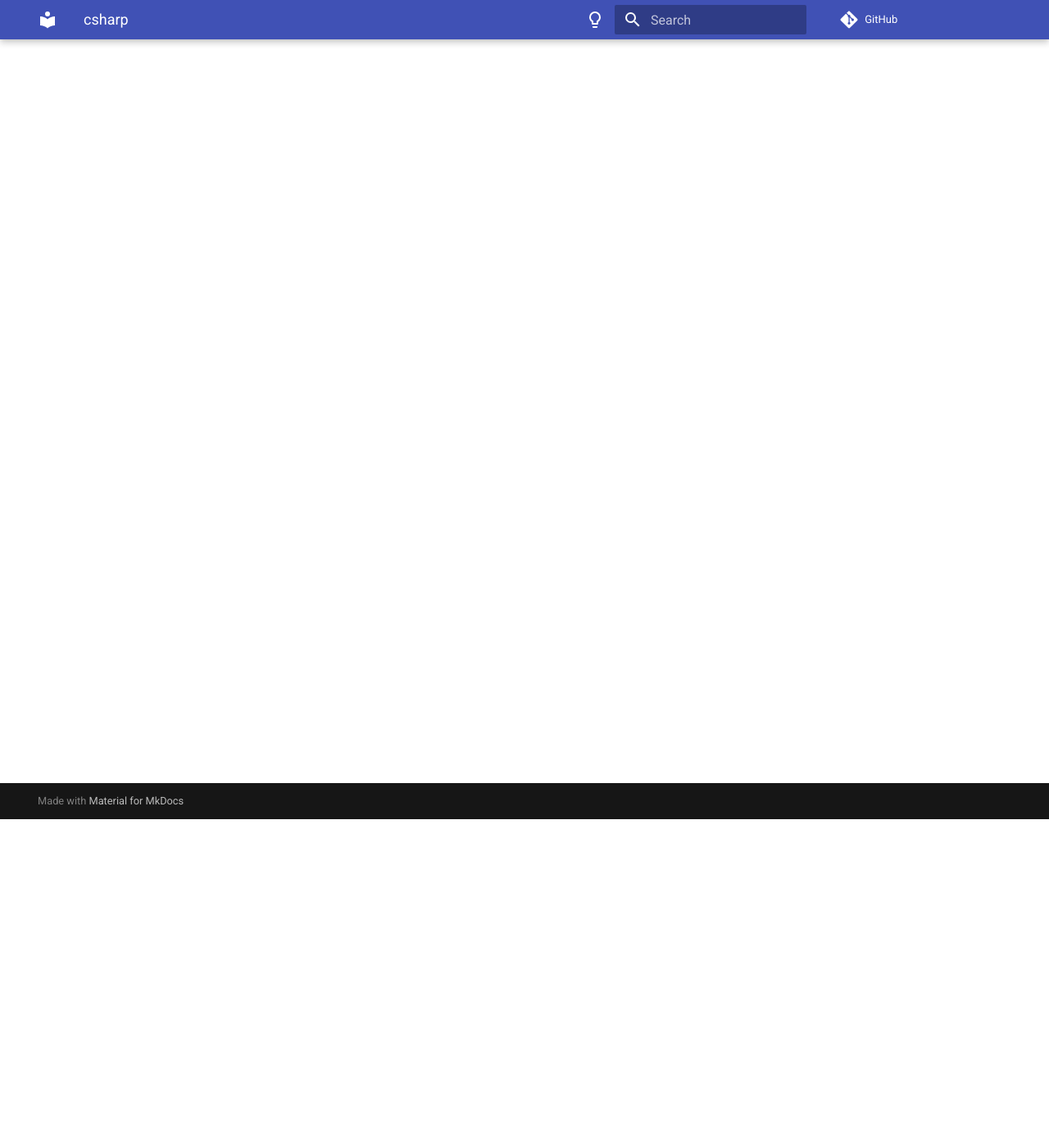
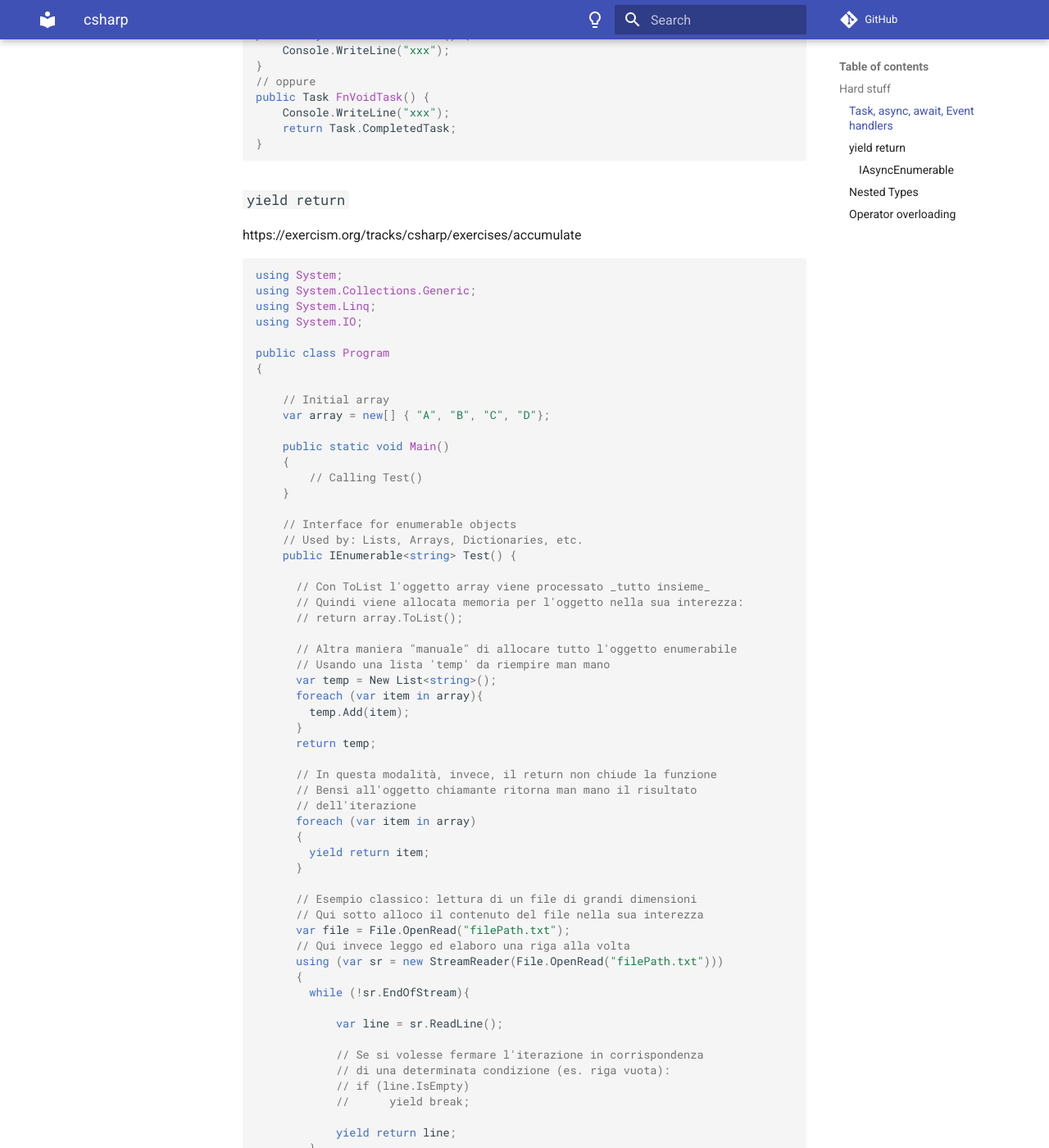
Before and after one commit to sannae/the-notebook, an MkDocs documentation site: the page built from docs/langs/csharp.md, in a window 1280 px wide and 1400 px high, scrolled down 401 px. Shown: the whole window at 82% size. Built offline with MkDocs 1.6.1 and Material for MkDocs 9.7.7, drawn with Linux system fonts in a browser that asks for light colours; comment, search, counter and statistics services are not loaded; some of the changed text lies outside the part shown.

Commit message:
added notes in csharp

````diff
--- a/docs/langs/csharp.md
+++ b/docs/langs/csharp.md
@@ -1,13 +1,216 @@
 # csharp
 
-<!--
+## Hard stuff
 
-## Yield
+### `Task`, `async`, `await`, Event handlers
+
+* Per metodi `void`:
+
+```csharp
+// Standard
+public void FnVoid() { }
+// il prefisso async permette di usare await all'interno del metodo
+public async Task FnVoidTask() {
+	Console.WriteLine("xxx");
+}
+// oppure
+public Task FnVoidTask() {
+	Console.WriteLine("xxx");
+	return Task.CompletedTask;
+}
+```
+
+### `yield return`
 
 https://exercism.org/tracks/csharp/exercises/accumulate
 
-## Nested Types
+```csharp
+using System;
+using System.Collections.Generic;
+using System.Linq;
+using System.IO;
 
+public class Program
+{
 
+    // Initial array
+    var array = new[] { "A", "B", "C", "D"};
 
--->
+    public static void Main()
+    {
+        // Calling Test()
+    }
+
+    // Interface for enumerable objects
+    // Used by: Lists, Arrays, Dictionaries, etc.
+    public IEnumerable<string> Test() {
+
+      // Con ToList l'oggetto array viene processato _tutto insieme_
+      // Quindi viene allocata memoria per l'oggetto nella sua interezza:
+      // return array.ToList();
+
+      // Altra maniera "manuale" di allocare tutto l'oggetto enumerabile
+      // Usando una lista 'temp' da riempire man mano
+      var temp = New List<string>();
+      foreach (var item in array){
+        temp.Add(item);
+      }
+      return temp;
+
+      // In questa modalità, invece, il return non chiude la funzione
+      // Bensì all'oggetto chiamante ritorna man mano il risultato
+      // dell'iterazione
+      foreach (var item in array)
+      {
+        yield return item;
+      }
+
+      // Esempio classico: lettura di un file di grandi dimensioni
+      // Qui sotto alloco il contenuto del file nella sua interezza
+      var file = File.OpenRead("filePath.txt");
+      // Qui invece leggo ed elaboro una riga alla volta
+      using (var sr = new StreamReader(File.OpenRead("filePath.txt")))
+      {
+        while (!sr.EndOfStream){
+
+            var line = sr.ReadLine();
+
+            // Se si volesse fermare l'iterazione in corrispondenza
+            // di una determinata condizione (es. riga vuota):
+            // if (line.IsEmpty)
+            //      yield break;
+
+            yield return line;
+        }
+      }
+    }
+
+    // Vari modi per consumare un enumerable
+    public void TestConsumeEnumerable() {
+      var enumerable = Test();
+
+      // ToArray: un modo di consumare un enumerable
+      var values = enumerable.ToArray();
+
+      // Enumerator: altro modo di consumare un enumerable
+      var enumerator = enumerable.GetEnumerator();
+      while (enumerator.MoveNext())
+      {
+        var item = enumerator.Current;
+      }
+    }
+
+}
+```
+
+#### `IAsyncEnumerable`
+
+Same as before with `IAsyncEnumerable`:
+
+```csharp
+using System;
+using System.Collections.Generic;
+using System.Linq;
+
+public class Program
+{
+  var array = new[] {"A", "B", "C", "D"};
+
+  public static void Main()
+  {
+    // Calling Test()
+  }
+
+  public async Task TestConsumeEnumerable(){
+    var enumerable = Test();
+    await foreach (var item in enumerable)
+    {
+      Console.WriteLine(item);
+      // Save on database
+      // ...
+    }
+  }
+
+  public async IAsyncEnumerable<string> Test()
+  {
+    using (var sr = new StreamReader(File.OpenRead("filePath.txt")))
+    {
+        while (!sr.EndOfStream){
+            var line = await sr.ReadLineAsync();
+            yield return line;
+        }
+    }
+  }
+}
+```
+
+### Nested Types
+
+:material-warning: TBD
+
+> [:material-stack-overflow: cannot reference a type through an expression](https://stackoverflow.com/questions/33616006/generalinformation-cannot-reference-a-type-through-an-expression-try-webquo)
+> [:material-stack-overflow: calling the nested class from the parent class](https://stackoverflow.com/questions/2549413/nested-class-calling-the-nested-class-from-the-parent-class)
+
+```csharp
+// Outer class
+public class OuterClass
+{
+    // Property
+    public string OuterClassProperty { get; set; }
+    private Speed currentSpeed;
+
+    // inner class
+    public class InnerClass {
+
+        // Instance of the parent class passed to the inner class' constructor
+        // So that you can call outer's methods from inside inner
+        private OuterClass _parentCar;
+        public InnerClass(OuterClass parentCar){
+            _parentCar = parentCar;
+        }
+
+        public void ShowSponsor(string sponsorName) {
+            _parentCar.SetSponsor(sponsorName);
+        }
+
+        public void Calibrate(){
+        }
+
+        public bool SelfTest() => true;
+
+        public void SetSpeed(decimal amount, string unitsString){
+            SpeedUnits speedUnits = SpeedUnits.MetersPerSecond;
+            if (unitsString == "cps")
+                speedUnits = SpeedUnits.CentimetersPerSecond;
+            _parentCar.SetSpeed(new Speed(amount, speedUnits));
+        }
+
+    }
+
+    // Properties
+    public InnerClass Telemetry { get; set; }
+    public Speed CarSpeed { get; set; }
+
+    // Constructor with nested classes
+    public OuterClass() {
+        Telemetry = new InnerClass(this);
+        CarSpeed = new Speed(0, SpeedUnits.MetersPerSecond);
+    }
+
+    public string GetSpeed() => currentSpeed.ToString();
+
+    private void SetSponsor(string sponsorName)
+    {
+        OuterClassProperty = sponsorName;
+    }
+
+    private void SetSpeed(Speed speed)
+    {
+        currentSpeed = speed;
+    }
+}
+```
+
+### Operator overloading
+
+https://exercism.org/tracks/csharp/exercises/hyperia-forex
````
